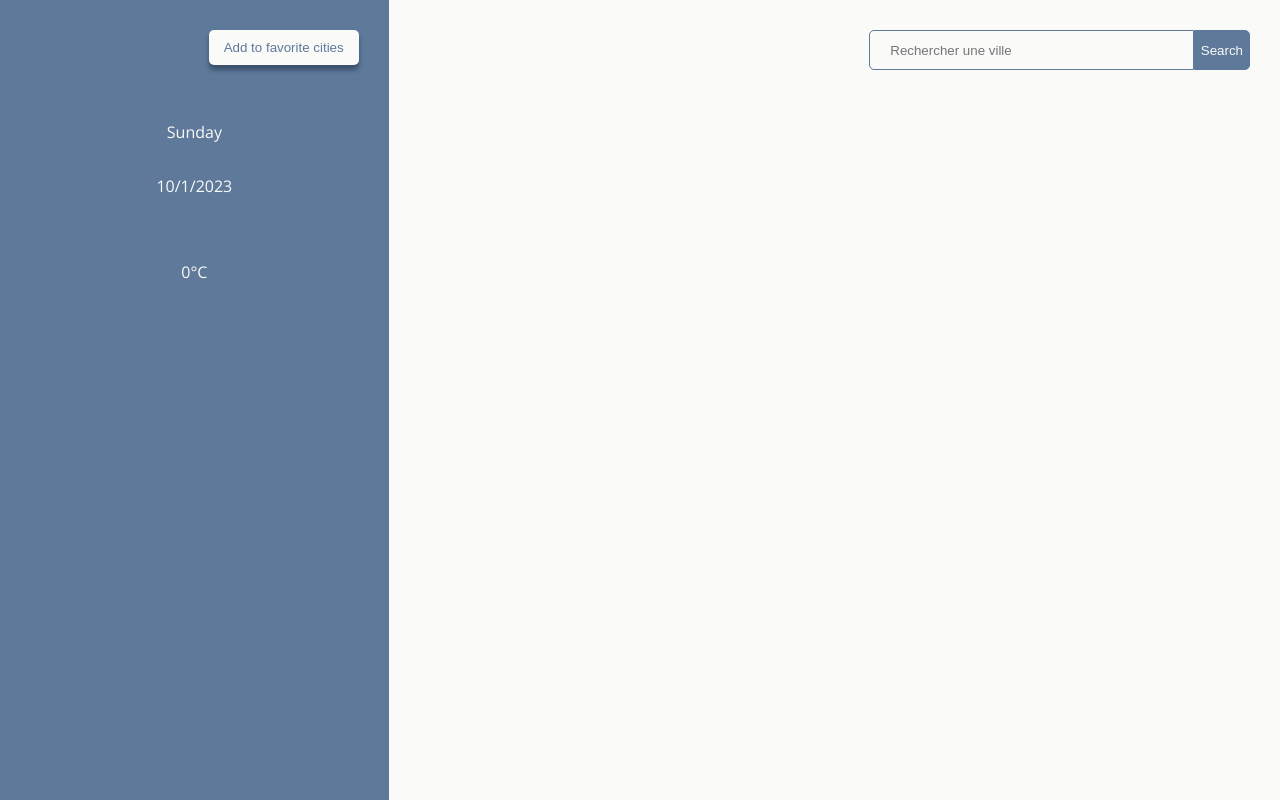
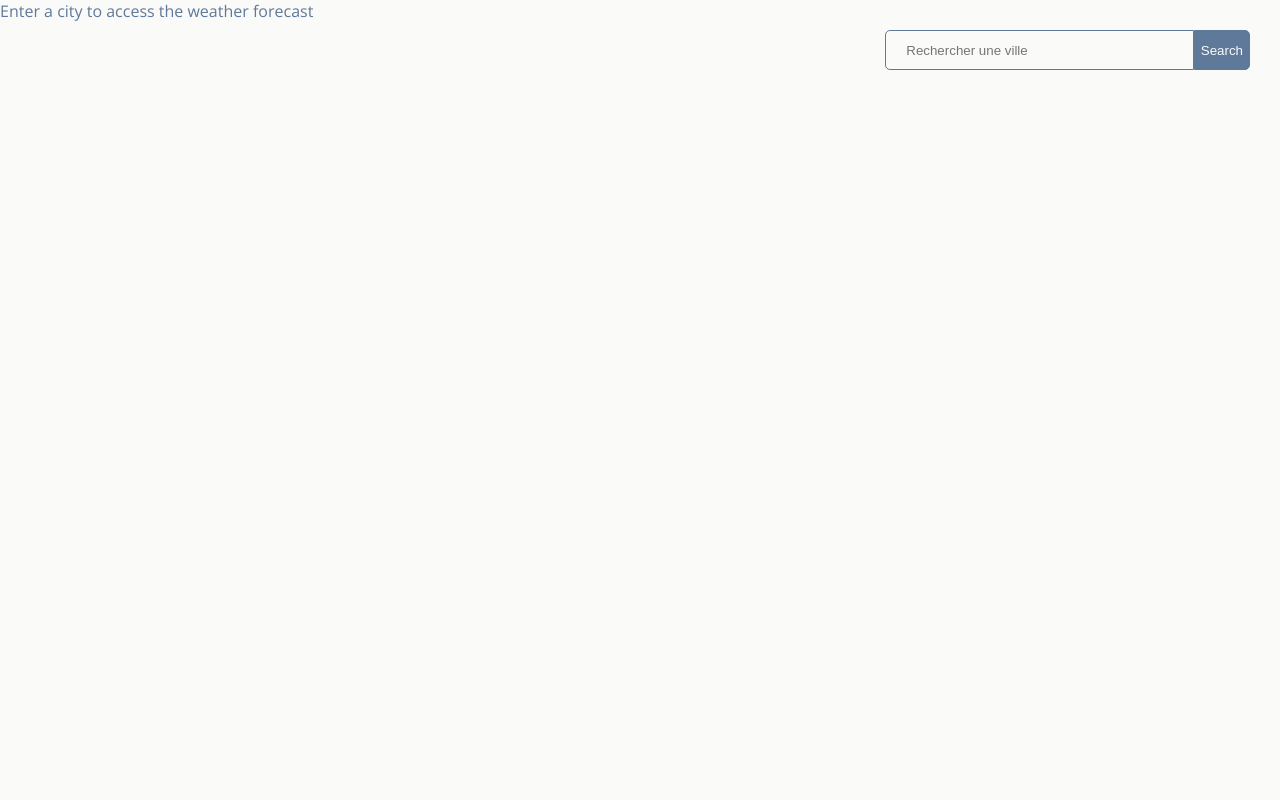
Before and after one commit to Aurelie715/weather_app, a Vue app: page / in a window 1280 px wide. Built offline with nearby package versions, Linux system fonts and the light colour scheme.

Commit message:
refactoring

```diff
--- a/src/components/DailyWeather.vue
+++ b/src/components/DailyWeather.vue
@@ -1,39 +1,19 @@
 <script setup>
 import { getDayName } from '../services/date-helper';
-import { getWeather } from '../services/weather-api';
-import { ref, watch } from 'vue';
 
-const props = defineProps(["city"]);
-const temperature = ref(0);
-const summary = ref("");
-const icon = ref();
+const props = defineProps(["city", "icon", "summary", "temperature"]);
 const date = new Date();
 const emit = defineEmits(["saveCity"]);
 
 const day = getDayName(date);
 
-watch(props, ({ city }) => {
-    getWeather(city).then((res) => {
-        temperature.value = res.data.current.temperature;
-        summary.value = res.data.current.summary;
-        icon.value = res.data.current.icon_num;
-        console.log(res);
-    }).catch((error) => {
-        if (error.response) {
-            console.error("cette ville n'existe pas");
-            return null;
-        }
-    });
-});
-
 const saveCity = () => {
     emit("saveCity", props.city);
-}
-
+};
 </script>
 
 <template>
-    <div class="dailyweather-container">
+    <div class="dailyweather-container" v-if="city">
         <div class="register-btn">
             <button type="button" @click="saveCity">Add to favorite cities</button>
         </div>
@@ -41,13 +21,14 @@ const saveCity = () => {
             <h2 class="city">{{ city }}</h2>
             <p class="day">{{ day }}</p>
             <p class="date">{{ date.toLocaleDateString("us") }}</p>
-            <div class="icon" v-if="icon">
+            <div class="icon">
                 <img :src="`icons/${icon}.png`" alt="">
             </div>
             <p>{{ summary }}</p>
             <p class="temperature">{{ temperature }}°C</p>
         </div>
     </div>
+    <div v-else>Enter a city to access the weather forecast</div>
 </template>
 
 <style scoped lang="scss">
--- a/src/components/HeaderWeather.vue
+++ b/src/components/HeaderWeather.vue
@@ -6,6 +6,9 @@ const emit = defineEmits(["search"]);
 const city = ref("");
 
 const submitCity = () => {
+    if (city.value === '') {
+        return;
+    }
     emit("search", city.value);
     city.value = "";
 }
--- a/src/views/WeatherView.vue
+++ b/src/views/WeatherView.vue
@@ -9,11 +9,21 @@ import { getWeather } from '../services/weather-api';
 const city = ref("");
 const dailyWeather = ref([]);
 const favoriteCities = ref([]);
+const temperature = ref();
+const summary = ref("");
+const icon = ref();
 
 const onSearch = (newCity) => {
-    city.value = newCity;
     getWeather(newCity).then((res) => {
         dailyWeather.value = res.data.daily.data;
+        temperature.value = res.data.current.temperature;
+        summary.value = res.data.current.summary;
+        icon.value = res.data.current.icon_num;
+        city.value = newCity;
+    }).catch((error) => {
+        if (error.response) {
+            console.error("cette ville n'existe pas");
+        }
     });
 };
 
@@ -30,7 +40,7 @@ const onDelete = (city) => {
 <template>
     <main class="weather-board">
         <div class="left-side">
-            <DailyWeather :city="city" @saveCity="onSave"/>
+            <DailyWeather :city="city" :icon="icon" :summary="summary" :temperature="temperature" @saveCity="onSave"/>
         </div>
         <div class="right-side">
             <HeaderWeather @search="onSearch" />
```
Also changed, not shown: src/components/FavoriteCity.vue (+4 -4 lines).
